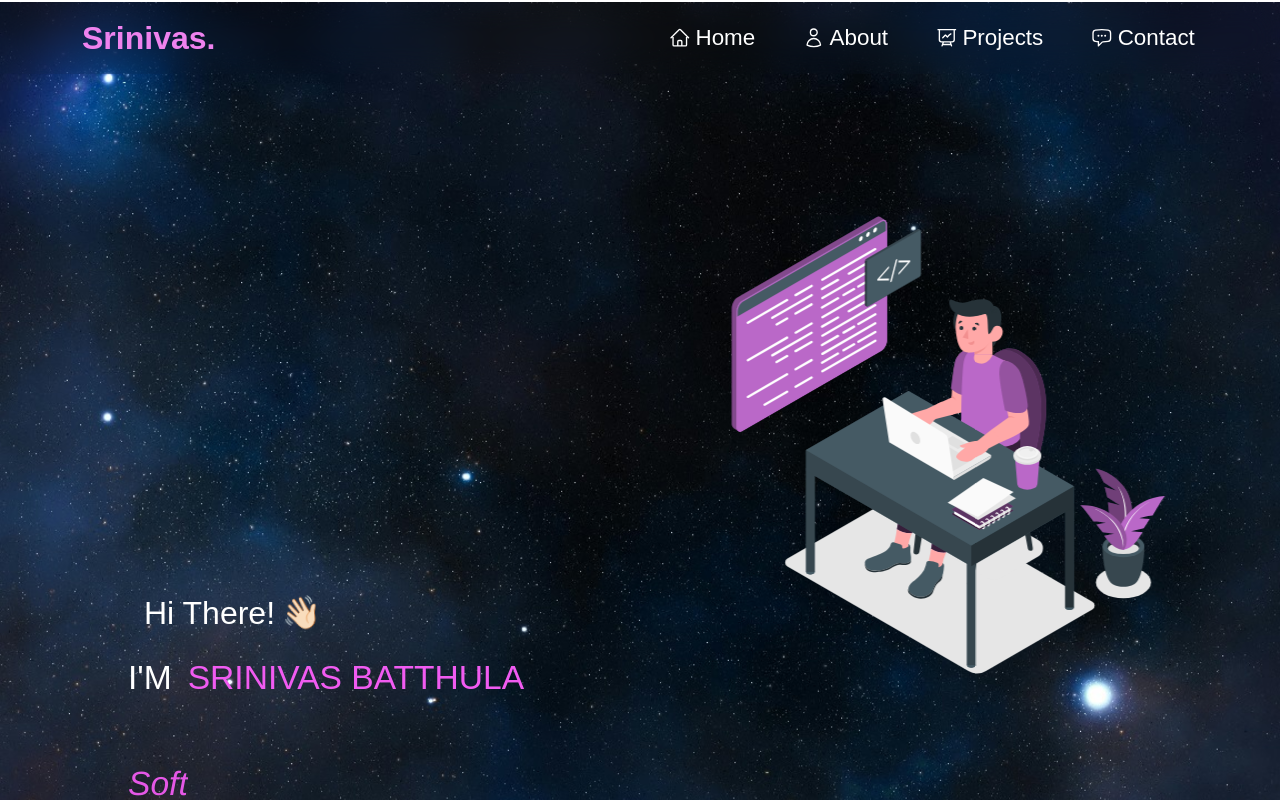
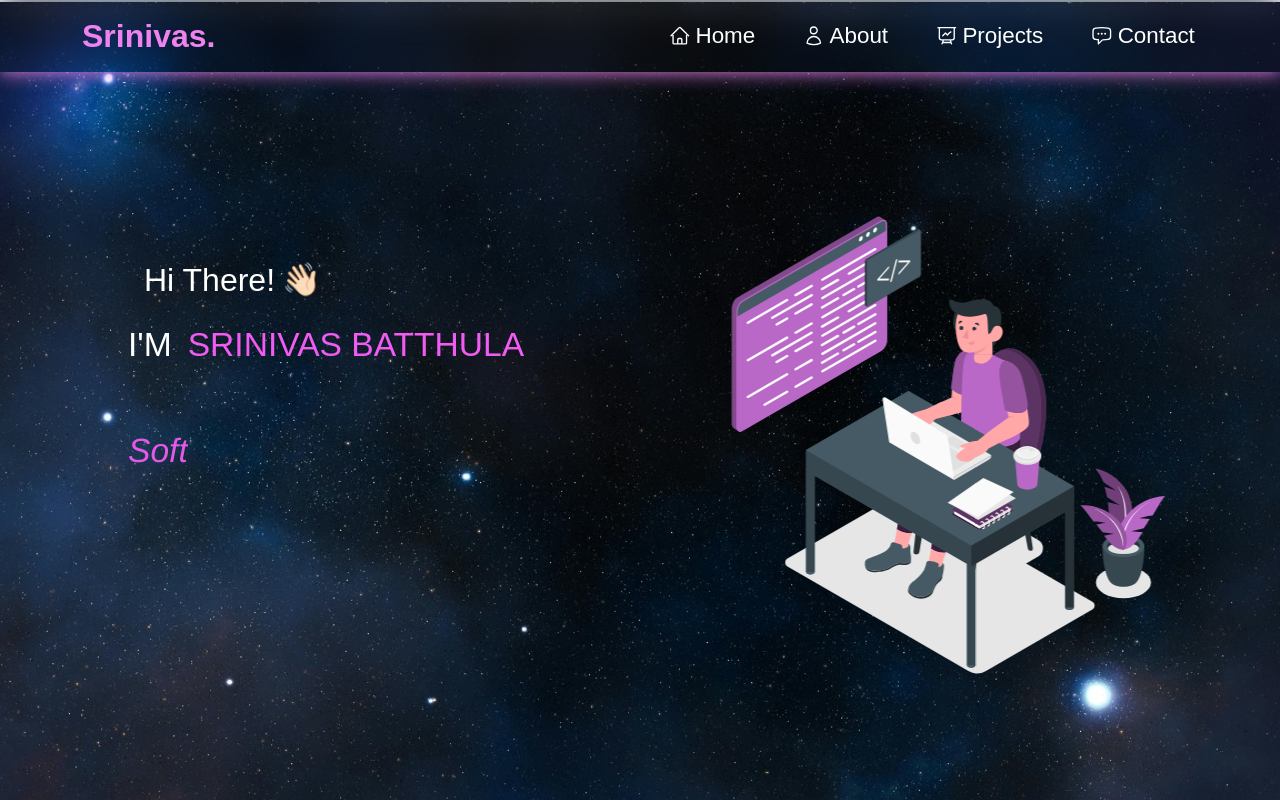
Before and after one commit to srinivas-batthula/portfolio_JS, a Next.js app: page /portfolio/ in a window 1280 px wide. Shown: the top 800 px of the page. Built offline with nearby package versions, Linux system fonts and the light colour scheme; no server answers.

Commit message:
Update Home.module.css

```diff
--- a/styles/Home.module.css
+++ b/styles/Home.module.css
@@ -6,7 +6,7 @@
     background-position: center;
     background-repeat: no-repeat;
     background-attachment: fixed;
-    backdrop-filter: blur(1rem);
+    backdrop-filter: blur(8%);
     opacity: 1;
     animation: opacity 1s ease-in-out;
     color: white;
```
